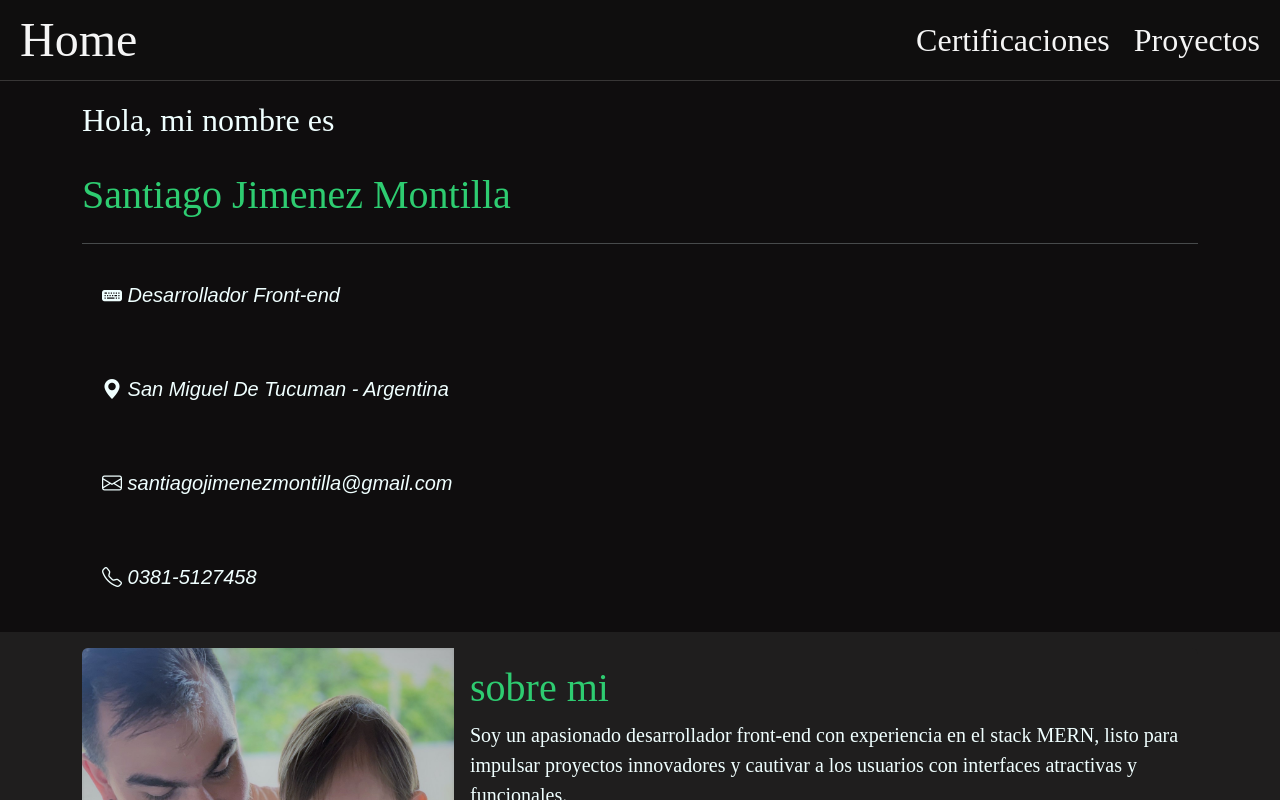
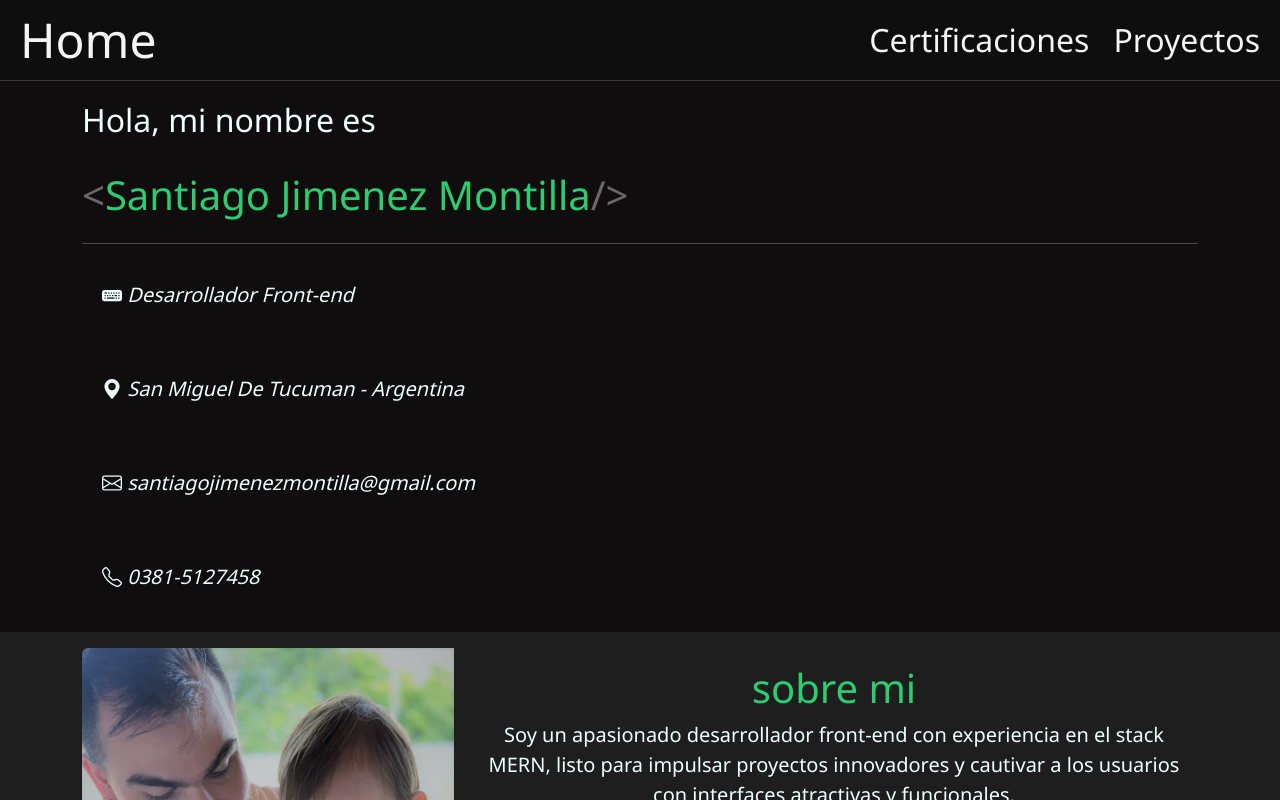
Before and after one commit to pyaran/My-Portfolio, a React (Create React App) app: page / in a window 1280 px wide. Shown: the top 800 px of the page. Built offline with nearby package versions, Linux system fonts and the light colour scheme.

Commit message:
ultimos cambios casi listos

```diff
--- a/public/index.html
+++ b/public/index.html
@@ -24,6 +24,9 @@
       work correctly both with client-side routing and a non-root public URL.
       Learn how to configure a non-root public URL by running `npm run build`.
     -->
+    <link rel="preconnect" href="https://fonts.googleapis.com">
+    <link rel="preconnect" href="https://fonts.gstatic.com" crossorigin>
+    <link href="https://fonts.googleapis.com/css2?family=Noto+Sans&display=swap" rel="stylesheet">
     <title>React App</title>
   </head>
   <body>
--- a/src/Components/Aptitudes/Aptitudes.css
+++ b/src/Components/Aptitudes/Aptitudes.css
@@ -5,6 +5,7 @@
 
 }
 body{
+    font-family: 'Noto Sans', sans-serif;
     background-color: #333;
 }
 .mis-aptitudes{
--- a/src/Components/Card/Card.css
+++ b/src/Components/Card/Card.css
@@ -2,7 +2,7 @@
   margin: 0;
   padding: 0;
   box-sizing: border-box;
-  font-family: 'Times New Roman', Times, serif;
+  font-family: 'Noto Sans', sans-serif;
 }
 .graybg{
   background-color: rgb(31, 30, 30);
@@ -16,8 +16,10 @@
   border: none;
 }
 .card-title{
+  padding-left: 1rem;
   color: #2ecc71;;
 }
 .paragraph{
+  padding-left: 1rem;
   font-size: 20px;
 }
--- a/src/Components/Card/Card.jsx
+++ b/src/Components/Card/Card.jsx
@@ -11,7 +11,7 @@ function NewCard (){
                         <img src={image1} className="img-fluid rounded-start" alt="..."/>
                     </div>
                     <div className="col-md-8">
-                        <div className="card-body">
+                        <div className="card-body text-center">
                             <h1 className="card-title">sobre mi</h1>
                             <p className="paragraph">
                             Soy un apasionado desarrollador front-end con experiencia en el stack MERN, listo para impulsar proyectos innovadores y cautivar a los usuarios con interfaces atractivas y funcionales.
@@ -20,7 +20,7 @@ function NewCard (){
                             Mi enfoque se centra en crear experiencias web impactantes y accesibles para todos los usuarios. Estoy familiarizado/a con la metodología ágil de Scrum, lo que me permite colaborar eficientemente en equipos, adaptarme rápidamente a los cambios y entregar resultados de calidad en cada iteración. Además, mi experiencia en diseño responsive me permite asegurar que las aplicaciones que desarrollo se vean y funcionen de manera óptima en todos los dispositivos y tamaños de pantalla.
                             </p>
                             <p className="paragraph">
-                            Soy un apasionado del aprendizaje constante y siempre estoy buscando nuevos conocimientos para llevar mis habilidades al siguiente nivel. Me encanta explorar las últimas tendencias y tecnologías, lo cual me permite ofrecer soluciones innovadoras y mantenerme al tanto de las mejores prácticas en el desarrollo front-end. Estoy emocionado/a de enfrentar nuevos desafíos y aplicar mi entusiasmo por el crecimiento profesional en cada proyecto en el que participo.
+                            Soy un entusiasta del aprendizaje constante y siempre estoy buscando nuevos conocimientos para llevar mis habilidades al siguiente nivel. Me encanta explorar las últimas tendencias y tecnologías, lo cual me permite ofrecer soluciones innovadoras y mantenerme al tanto de las mejores prácticas en el desarrollo front-end. Estoy emocionado/a de enfrentar nuevos desafíos y aplicar mi entusiasmo por el crecimiento profesional en cada proyecto en el que participo.
                             </p>
                         </div>
                     </div>
--- a/src/Components/Certificados/Certificados.css
+++ b/src/Components/Certificados/Certificados.css
@@ -1,3 +1,6 @@
+*{
+    font-family: 'Noto Sans', sans-serif;
+}
 .certificados-h1{
     color:#fff;
     padding-bottom: 1rem;
--- a/src/Components/Contacto/Contacto.css
+++ b/src/Components/Contacto/Contacto.css
@@ -25,6 +25,7 @@ form{
     display: flex;
     flex-direction: column;
     font-size: 1.5rem;
+    font-family: 'Noto Sans', sans-serif;
 }
 textarea{
     width: 100%;
--- a/src/Components/Footer/Footer.css
+++ b/src/Components/Footer/Footer.css
@@ -5,7 +5,9 @@
 
 i{
     margin: 20px;
+    font-family: 'Noto Sans', sans-serif;
     font-size: 75px;
+
 }
 .linkedin{
     width: 74px;
--- a/src/Components/Footer/Footer.jsx
+++ b/src/Components/Footer/Footer.jsx
@@ -11,15 +11,11 @@ function NewFooter (){
             <div className="redes">
                 <div className="Linkedin">
                     <a href="https://www.linkedin.com/in/sjmontilla/" target="_blank"><i className="bi bi-linkedin linkedin text-primary"></i>
-                    <span className="text">
-                        Linkedin
-                    </span></a>
+                    </a>
                 </div>
                 <div className="Whatsapp" >
                 <a href="https://wa.me/3815127458" target="_blank"><i className="bi bi-whatsapp whatsapp text-success" name="whatsapp" ></i></a>
-                <span className="text">
-                     Whatsapp
-                </span>
+
                 </div>
             </div>
 
--- a/src/Components/Main/Main.css
+++ b/src/Components/Main/Main.css
@@ -1,6 +1,7 @@
 .main-page{
  background-repeat: no-repeat;
  background-size: cover;
+ font-family: 'Noto Sans', sans-serif;
 }
 span{
     display: flex;
--- a/src/Components/Navbar/Navbar.css
+++ b/src/Components/Navbar/Navbar.css
@@ -12,7 +12,7 @@
     border-bottom-style: solid;
 }
 .nav a{
-font-family: 'Times New Roman', Times, serif;
+font-family: 'Noto Sans', sans-serif;
 color: inherit;
 text-decoration: none;
 height: 100%;
--- a/src/Components/Presentation/Presentation.css
+++ b/src/Components/Presentation/Presentation.css
@@ -10,18 +10,26 @@
 }
 .pin{
     font-size: 20px;
-    font-family: sans-serif;
+    font-family: 'Noto Sans', sans-serif;
 
 }
 .keyboard{
     font-size: 20px;
-    font-family: sans-serif;
+    font-family: 'Noto Sans', sans-serif;
 }
 .mail{
     font-size: 20px;
-    font-family: sans-serif;
+    font-family: 'Noto Sans', sans-serif;
 }
 .phone{
     font-size: 20px;
-    font-family: sans-serif;
+    font-family: 'Noto Sans', sans-serif;
 }
+.nombre::before{
+    content: "<";
+    color: dimgrey;
+}
+.nombre::after{
+    content: "/>";
+    color: dimgrey;
+}
--- a/src/index.css
+++ b/src/index.css
@@ -1,8 +1,6 @@
 body {
   margin: 0;
-  font-family: -apple-system, BlinkMacSystemFont, 'Segoe UI', 'Roboto', 'Oxygen',
-    'Ubuntu', 'Cantarell', 'Fira Sans', 'Droid Sans', 'Helvetica Neue',
-    sans-serif;
+  font-family: 'Noto Sans', sans-serif;
   -webkit-font-smoothing: antialiased;
   -moz-osx-font-smoothing: grayscale;
 }
```
